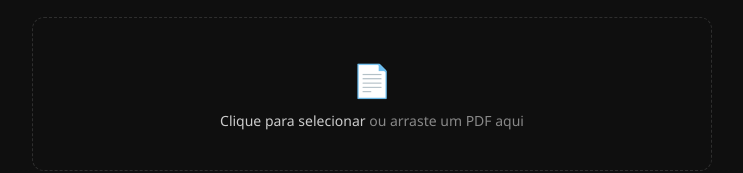
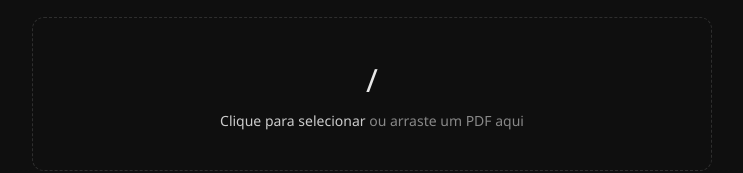
Before and after one commit to tomsmtp/site_leitor_pdf, a plain HTML site: page index.html in a window 1280 px wide. Shown: the part 367-540 px from the top of the page, without its empty margins (268-1011 px from the left). Drawn offline with Linux system fonts and the light colour scheme.

Commit message:
fix: corrige backend

```diff
--- a/index.html
+++ b/index.html
@@ -64,7 +64,7 @@
 
   <div id="drop-zone" onclick="document.getElementById('file-input').click()">
     <input type="file" id="file-input" accept="application/pdf" />
-    <div class="icon">📄</div>
+    <div class="icon">/</div>
     <p><strong>Clique para selecionar</strong> ou arraste um PDF aqui</p>
   </div>
 
```
